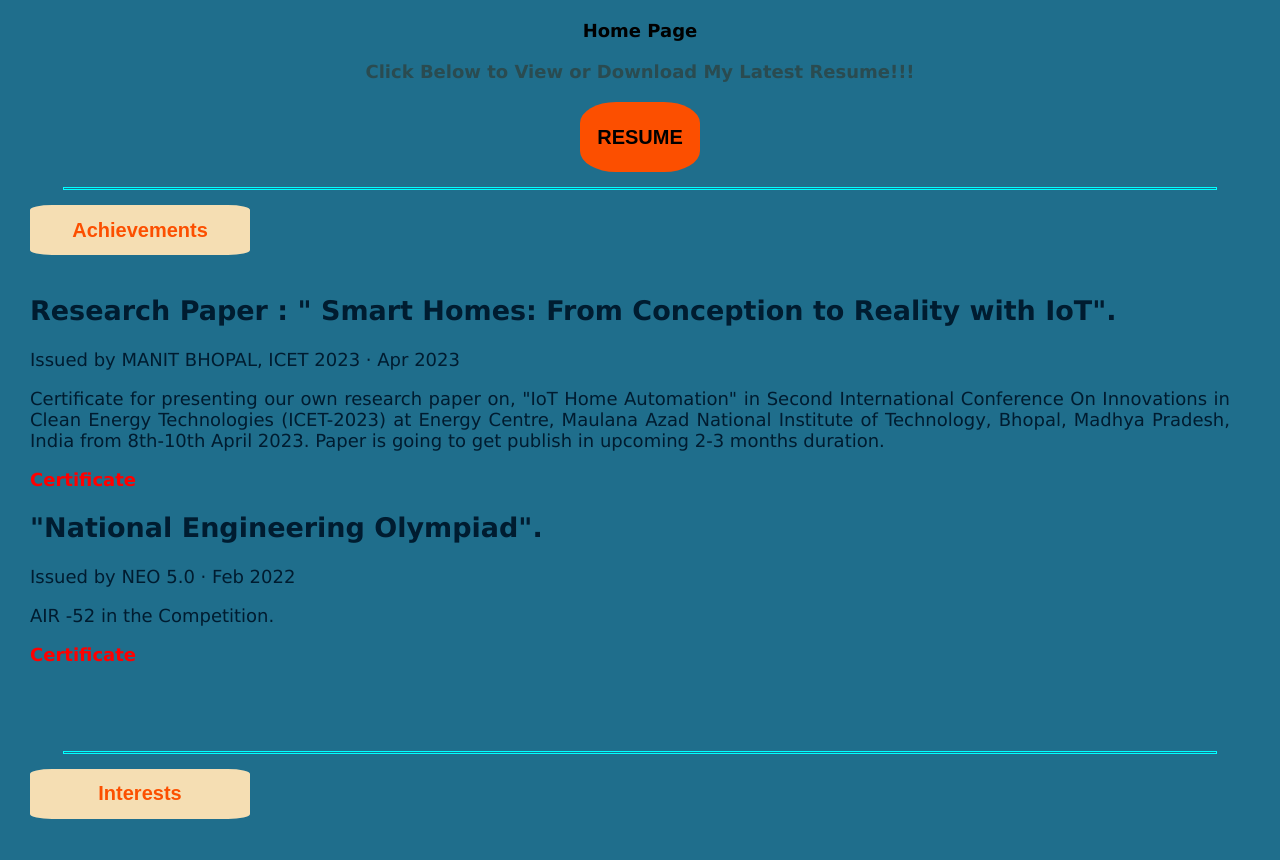
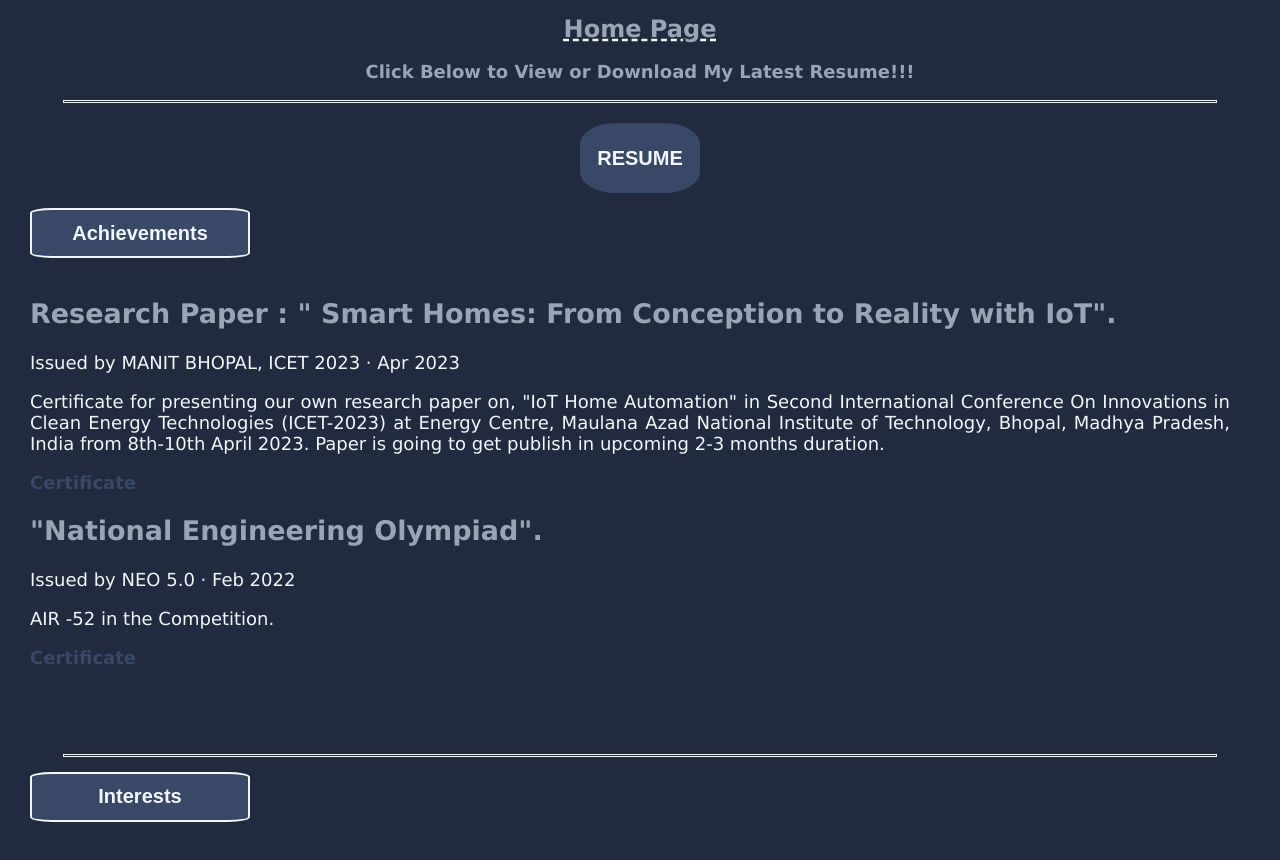
Before and after one commit to Abhay2807/MY-PORTFOLIO, a plain HTML site: page resume.html in a window 1280 px wide. Both pictures are taken after a click on the button "Achievements". Drawn offline with Linux system fonts and the light colour scheme.

Commit message:
UI Modified

```diff
--- a/CSS/base.css
+++ b/CSS/base.css
@@ -3,12 +3,12 @@
     padding: 0;
     border: border-box;
     font-family: Arial, Helvetica, sans-serif;
-    background-color: #2C3333;
+    background-color: #212A3E;
   }
 
   .div-header {
     display: block;
-    background-color:black;
+    background-color:#363f54;
     display: flex;
     flex-direction: row;
     justify-content: space-evenly;
@@ -25,7 +25,7 @@
     height: 130px;
     background-color: transparent;
     padding-top: 15px;
-    color:white;
+    color:#F1F6F9;
     font-size: 18px;
     font-weight: bold;
     border: none;
@@ -39,7 +39,7 @@
 
   .link {
     text-decoration: none;
-    color: white;
+    color:#F1F6F9;
     font-size: 18px;
     text-align: center;
     padding-top: 5px;
@@ -67,17 +67,17 @@
     margin-top: 10px;
     font-size: 18px;
     width: 800px;
-    color: #CBE4DE;
+    color: #F1F6F9;
     margin-left: 40px;
     text-align: center;
     margin-right: 150px;
   }
 
   .infoHead {
-    color: white;
-    font-size: 22px;
+    color: #9BA4B5;
+    font-size: 26px;
     font-weight: bolder;
-    text-decoration: underline wavy wheat;
+    text-decoration: underline;
     margin-bottom: 50px;
   }
 
@@ -87,11 +87,12 @@
 
   .myImg {
     margin-top: 40px;
-    height: 350px;
-    width: 350px;
-    border-radius: 30%;
+    height:400px;
+    width: 400px;
+    border-radius: 50%;
     margin-right: 20px;
     margin-bottom: 20px;
+    border: 2px solid #F1F6F9;
 
   }
 
@@ -108,7 +109,7 @@
   }
 
   .mySkills {
-    color: #FF8551;
+    color: #9BA4B5;
     font-size: 24px;
     font-weight: bolder;
     text-decoration: underline dotted;
@@ -141,7 +142,7 @@
   }
 
   .contact {
-    color: white;
+    color: #9BA4B5;
     font-weight: bolder;
     text-align: center;
     font-size: 24px;
@@ -149,7 +150,7 @@
   }
 
   .address,.mob,.gmail  {
-    color: #CBE4DE;
+    color: #F1F6F9;
     text-align: center;
     font-size: 18px;
   }
@@ -157,7 +158,8 @@
   .hor {
     width: 90%;
     height: 1px;
-    border: 2px solid orange;
+    border: 2px solid #F1F6F9;
+
   }
 
   .gmail{
@@ -165,7 +167,7 @@
   }
 
   .thanks, .tools-used {
-    color: rgb(27, 238, 224);
+    color: #9BA4B5;
     font-size: 20px;
     text-align: center;
   }
@@ -174,7 +176,7 @@
 
     width: 90%;
     height: 1px;
-    border: 2px solid orange;
+    border: 2px solid #F1F6F9;
     margin-bottom: 50px;
 
   }
--- a/CSS/edu.css
+++ b/CSS/edu.css
@@ -3,7 +3,8 @@ body {
   padding: 0;
   border: border-box;
   font-family: Verdana, Geneva, Tahoma, sans-serif;
-  background-color: #001C30;
+  background-color: #212A3E;
+
 }
 
 .home {
@@ -16,7 +17,7 @@ body {
 
 .link {
   text-decoration: none;
-  color: #DC0000;
+  color: #9BA4B5;
 }
 
 
@@ -30,18 +31,18 @@ body {
   margin-left: 20px;
   margin-top: 20px;
   margin-right: 20px;
-  background-color: #DC0000;
+  background-color: #394867;
 }
 
 .nameSchool {
   font-family: Arial, Helvetica, sans-serif;
-  color: white;
+  color: #9BA4B5;
   font-size: 24px;
   font-weight: bold;
 }
 
 .details {
-  color: #B9EDDD;
+  color: #F1F6F9;
   font-size: 20px;
 }
 
@@ -52,25 +53,30 @@ body {
   padding: 6px 10px;
   cursor: pointer;
   font-size: 18px;
-  color: #454545;
+  background-color: #394867;
+  border: 2px solid #F1F6F9;
+  color: #F1F6F9;
 }
 
 .res-btn:hover {
-  color:red;
-  background-color: #B9EDDD;
+  background-color: #F1F6F9;
+  color: #394867;
+  border: 2px solid #9BA4B5;
+
 }
 
 .img-school {
   height: 120px;
   width: 120px;
   border-radius: 50%;
-  border: 2px solid salmon;
+  border: 2px solid #F1F6F9;
 }
 
 .course {
   font-family: Arial, Helvetica, sans-serif;
   font-size: 22px;
   margin-top: 90px;
+  color: #9BA4B5;
 }
 
 
--- a/CSS/proj.css
+++ b/CSS/proj.css
@@ -3,7 +3,8 @@ body {
   padding: 0;
   border: border-box;
   font-family: Verdana, Geneva, Tahoma, sans-serif;
-  background-color: #AA77FF;
+  background-color: #212A3E;
+
 }
 
 .home {
@@ -15,19 +16,19 @@ body {
 
 .link {
   text-decoration: none;
-  color: #16FF00;
+  color: #9BA4B5;
 }
 
 .hor1,.hor2 {
   width: 90%;
-  border: 1px solid orange;
+  border: 1px solid #F1F6F9;
   height: 1px;
 }
 
 .div-project {
   flex-direction: column;
   display: flex;
-  background-color: #b085f7;
+  background-color: #394867;
   height: 600px;
   margin-top: 10px;
   margin-left: 50px;
@@ -40,8 +41,8 @@ body {
   font-size: 24px;
   font-weight: bolder;
   font-family: Arial, Helvetica, sans-serif;
-  color: #EB1D36;
-  text-decoration: underline dashed darkblue;
+  color: #9BA4B5;
+  text-decoration: underline dashed #F1F6F9;
 }
 
 .row1 {
@@ -56,7 +57,7 @@ body {
   margin-right: 120px;
   font-size: 18px;
   text-align: justify;
-  color: #2A0944;
+  color: #F1F6F9;
   border: none;
 
 }
@@ -70,7 +71,7 @@ body {
 .img-proj {
   height: 450px;
   width: 300px;
-  border: 2px solid #E14D2A;
+  border: 2px solid #F1F6F9;
   cursor: pointer;
 }
 
@@ -87,7 +88,7 @@ body {
 .tech,.github {
   font-size: 20px;
   font-weight: bold;
-  color: black;
+  color: #212A3E;
   text-align: center;
 }
 
--- a/CSS/resume.css
+++ b/CSS/res.css
@@ -3,9 +3,9 @@ body {
   padding: 0;
   border: border-box;
   font-family: Verdana, Geneva, Tahoma, sans-serif;
-  background-color: #1F6E8C;
+  background-color: #212A3E;
+
 }
-
 
 .home {
   text-align: center;
@@ -14,16 +14,15 @@ body {
   margin-top: 15px;
 }
 
-.link{
-  text-decoration: none;
-  color: #FAF3E3;
+.linkme {
+  text-decoration: underline dashed #F1F6F9;
+  color: #9BA4B5;
 }
 
 .hor1{
   width: 90%;
-  border: 1px solid aqua;
+  border: 1px solid #F1F6F9;
   height: 1px;
-  margin-top: 15px;
 }
 
 .outer {
@@ -33,23 +32,30 @@ body {
 
 .note {
   text-align: center;
-  color: #2a4b50;
+  color: #9BA4B5;
   font-size: 18px;
 }
-
-
 
 
 .resume{
   height: 70px;
   width: 120px;
   border-radius: 30%;
-  background-color: #FC4F00;
+  background-color: #394867;
+  border: 2px solid #F1F6F9;
+  color: #F1F6F9;
   cursor: pointer;
   font-size: 20px;
   padding: 6px 10px;
   border: none;
   font-weight: bold;
+}
+
+
+.resume:hover {
+  background-color: #F1F6F9;
+  color: #394867;
+  border: 2px solid #9BA4B5;
 }
 
 
@@ -61,10 +67,7 @@ body {
   cursor: pointer;
 }
 
-.resume:hover {
-  color:black;
-  background-color: aqua;
-}
+
 
 .ach,.inter {
   display: flex;
@@ -80,29 +83,38 @@ body {
 
 .achieve {
   text-align: center;
-  color: #FC4F00;
   cursor: pointer;
   height: 50px;
   width: 220px;
   border-radius: 10%;
-  background-color: wheat;
   cursor: pointer;
   font-size: 20px;
   padding: 6px 10px;
   border: none;
   font-weight: bold;
+  background-color: #394867;
+  border: 2px solid #F1F6F9;
+  color: #F1F6F9;
 }
 
 .txt-achieve {
   font-size: 18px;
-  color: #001C30;
+  color: #9BA4B5;
   width: 1200px;
   text-align: justify;
 }
 
 .link2 {
   font-weight: bold;
-  color: red;
+  color: #394867;
   text-decoration: none;
   cursor: pointer;
 }
+
+p {
+  color: #F1F6F9;
+}
+
+h3 {
+  color: #F1F6F9;
+}
--- a/CSS/social.css
+++ b/CSS/social.css
@@ -3,7 +3,8 @@ body {
   padding: 0;
   border: border-box;
   font-family: Verdana, Geneva, Tahoma, sans-serif;
-  background-color: #331D2C;
+  background-color: #212A3E;
+
 }
 
 .home {
@@ -15,7 +16,7 @@ body {
 
 .link {
   text-decoration: none;
-  color: orange;
+  color: #9BA4B5;
 }
 
 .outerBox {
@@ -39,12 +40,12 @@ body {
   height: 100px;
   width: 100px;
   border-radius: 50%;
-  border: 2px solid orange;
+  border: 2px solid #9BA4B5;
 }
 
 .txt {
   font-size: 18px;
-  color: #D4ADFC;
+  color: #F1F6F9;
 }
 
 
@@ -60,8 +61,8 @@ body {
   height: 100px;
   width: 100px;
   border-radius: 50%;
-  background-color: #FC4F00;
-  color:white;
+  background-color: #394867;
+  color:#F1F6F9;
   font-size: 20px;
   padding: 6px 10px;
   border: none;
--- a/CSS/work.css
+++ b/CSS/work.css
@@ -3,7 +3,8 @@ body {
   padding: 0;
   border: border-box;
   font-family: Verdana, Geneva, Tahoma, sans-serif;
-  background-color: #4B5D67;
+  background-color: #212A3E;
+
 }
 
 .home {
@@ -15,18 +16,18 @@ body {
 
 .link {
   text-decoration: none;
-  color: #FAF3E3;
+  color: #9BA4B5;
 }
 
 .hor1{
   width: 90%;
-  border: 1px solid aqua;
+  border: 1px solid #F1F6F9;
   height: 1px;
 }
 
 .workExp {
   margin-top: 30px;
-  background-color: #626c71;
+  background-color: transparent;
   margin-left: 80px;
   margin-right: 80px;
   display: flex;
@@ -41,7 +42,7 @@ body {
 }
 
 .type {
-  color:#FF4949;
+  color:#9BA4B5;
   font-size: 32px;
   font-weight: bolder;
   font-family: Arial, Helvetica, sans-serif;
@@ -49,14 +50,14 @@ body {
 
 .info-text {
   text-align: center;
-  color:#130941;
+  color:#F1F6F9;
   font-size: 18px;
 }
 
 .info-text-in {
   text-align:center;
   font-size: 18px;
-  color:#bfb5e5;
+  color:#F1F6F9;
   margin-right: 60px;
 }
 
@@ -64,8 +65,9 @@ body {
   width: 150px;
   height: 60px;
   border-radius: 30px;
-  background-color: #FF4949;
-  border: 2px solid orange;
+  background-color: #394867;
+  border: 2px solid #F1F6F9;
+  color: #F1F6F9;
   cursor: pointer;
   font-size: 18px;
   padding: 6px 10px;
@@ -73,9 +75,9 @@ body {
 }
 
 .cert:hover {
-  background-color: black;
-  color: aqua;
-  transform: scale(1.3,1.5);
+  background-color: #F1F6F9;
+  color: #394867;
+  border: 2px solid #9BA4B5;
 }
 
 .vardh-img {
@@ -83,21 +85,21 @@ body {
   width: 100px;
   cursor: pointer;
   border-radius: 50%;
-  border: 2px solid orange;
+  border: 2px solid #F1F6F9;
 }
 
 .skill {
   font-size: 22px;
   font-family: Arial, Helvetica, sans-serif;
   font-weight: bold;
-  color:#FF4949;
+  color:#9BA4B5;
   margin-top: 5px;
 
 }
 
 .skillset {
   font-size: 18px;
-  color:#bfb5e5;
+  color:#F1F6F9;
 
 
 }
--- a/JS/res.js
+++ b/JS/res.js
@@ -37,8 +37,8 @@ function closeAchieve()
 const htmlText=`
 <h2>Research Paper : " Smart Homes: From Conception to Reality with IoT".</h2>
 <p>Issued by MANIT BHOPAL, ICET 2023 · Apr 2023</p>
-Certificate for presenting our own research paper on, "IoT Home Automation" in Second International Conference On Innovations in Clean Energy Technologies (ICET-2023) at Energy Centre, Maulana Azad National Institute of Technology, Bhopal, Madhya Pradesh, India from 8th-10th April 2023.
-Paper is going to get publish in upcoming 2-3 months duration.
+<p>Certificate for presenting our own research paper on, "IoT Home Automation" in Second International Conference On Innovations in Clean Energy Technologies (ICET-2023) at Energy Centre, Maulana Azad National Institute of Technology, Bhopal, Madhya Pradesh, India from 8th-10th April 2023.
+Paper is going to get publish in upcoming 2-3 months duration.</p>
 <p>
     <a href="https://drive.google.com/file/d/1xQ5RYOjQtG5MOA3M_FbEy5q__A_1c6gm/view"
     target="_blank" class="link2">Certificate</a>
@@ -46,7 +46,7 @@ Paper is going to get publish in upcoming 2-3 months duration.
 
 <h2>"National Engineering Olympiad".</h2>
 <p>Issued by NEO 5.0 · Feb 2022</p>
-AIR -52 in the Competition.
+<p>AIR -52 in the Competition.</p>
 <p>
     <a href=" https://drive.google.com/file/d/1PAVJmWrOqdqOvj32M-2xb4p9KubL2P3t/view "
     target="_blank" class="link2">Certificate</a>
--- a/resume.html
+++ b/resume.html
@@ -4,12 +4,12 @@
   <meta charset="UTF-8">
   <meta name="viewport" content="width=device-width, initial-scale=1.0">
   <title>Resume</title>
-  <link rel="stylesheet" href="CSS/resume.css">
+  <link rel="stylesheet" href="CSS/res.css">
 </head>
 <body>
 
   <div class="home">
-    <a href="index.html" class="link">Home Page</a>
+    <a href="index.html" class="linkme">Home Page</a>
 
     <p class="note">
       Click Below to View or Download My Latest Resume!!!
@@ -18,14 +18,14 @@
   </div>
 
 
+  <hr class="hor1">
+
 
   <div class="outer">
   <button class="resume">
     RESUME
   </button>
   </div>
-
-  <hr class="hor1">
 
   <div class="ach">
     <button class="achieve js-achBtn">Achievements</button>
```
